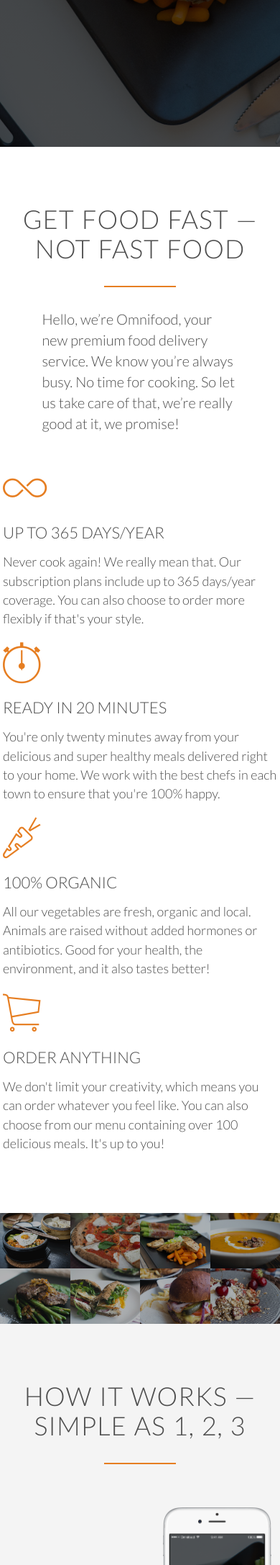
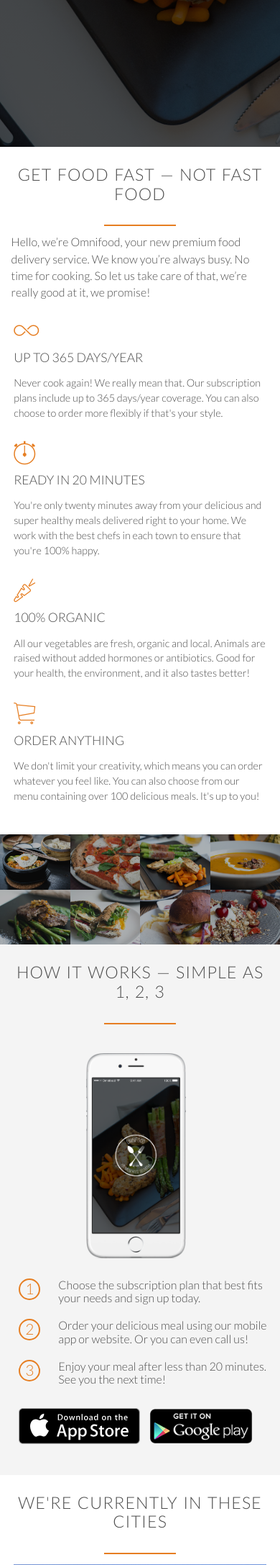
Before and after one commit to cliver1956/omnifood, a PHP site: page / in a window 390 px wide; the page is wider, and only the part inside the window is pictured. Shown: the part 640-2814 px from the top of that part at 72% size. Run offline with PHP 8.4, Linux system fonts and the light colour scheme.

Commit message:
Add queries.css for responsiveness

```diff
--- a/index.html
+++ b/index.html
@@ -7,6 +7,7 @@
     <link rel="stylesheet" type="text/css" href="vendors/css/normalize.css">
     <link rel="stylesheet" type="text/css" href="vendors/css/grid.css">
     <link rel="stylesheet" type="text/css" href="resources/css/style.css">
+    <link rel="stylesheet" type="text/css" href="resources/css/queries.css">
     <link rel="stylesheet" type="text/css" href="https://cdnjs.cloudflare.com/ajax/libs/ionicons/2.0.1/css/ionicons.css">
     <link href="https://fonts.googleapis.com/css?family=Lato:100,300,300i,400&display=swap" rel="stylesheet">
     <title>Omnifood</title>
@@ -15,7 +16,7 @@
     <header>
         <nav>
             <div class="row">
-                <img class="logo" src="/resources/img/logo-white.png" alt="Omnifood Logo">
+                <img src="resources/img/logo-white.png" alt="Omnifood Logo" class="logo">
                 <ul class="main-nav">
                     <li><a href="#">Food delivery</a></li>
                     <li><a href="#">How it works </a></li>
--- /dev/null
+++ b/resources/css/queries.css
@@ -0,0 +1,92 @@
+
+/* Big tablet to 1200px for widths smaller than the 1140px row */
+@media only screen and (max-width: 1200px) {
+    .hero-text-box {
+        width: 100%;
+        padding: 0 2%;
+    }
+
+    .row { padding: 2%; }
+}
+
+/* Small tablet to big tablet from 768 to 1023px */
+@media only screen and (max-width: 1023px) {
+    body {font-size: 18px;}
+    section {padding: 60px 0;}
+    .long-copy {
+        width: 80%;
+        margin-left: 10%;
+    }
+
+    .steps-box { margin-top: 10px; }
+    .steps-box:last-child { margin-top: 10px; }
+    .works-step { margin-bottom: 40px; }
+    .works-step:last-of-type { margin-bottom: 60px; }
+    .app-screen { width: 50%;}
+    .icon-small {
+        width: 17px;
+        margin-right: 5px;
+    }
+    .city-feature { font-size: 80%; }
+
+    .plan-box {
+        width: 100%;
+        margin-left: 0%;
+    }
+
+    .plan-price { font-size: 250%;}
+
+    .contact-form { width: 80%; }
+
+    footer { font-size: 72%;}
+}
+
+
+
+
+/* Small phones to small tablets from 481px to 767px */
+@media only screen and (max-width: 767px) {
+    body { font-size: 16px; }
+    section { padding: 30px 0; }
+    .row,
+    .hero-text-box { padding: 0 4%; }
+    .col {
+        width: 100%;
+        margin: 0 0 4% 0;}
+    .main-nav {display: none;}
+    .long-copy {
+        width: 100%;
+        margin-left: 0%;
+    }
+    h1 {font-size: 150%;}
+    h2 {font-size: 145%; margin-bottom: 10px;}
+    .icon-big {font-size: 250%; margin-bottom: 5px;}
+    .section-features .long-copy { margin-bottom: 15px; }
+    .app-screen { width: 40%; }
+    .steps-box:first-child { text-align: center; }
+    .works-step { margin-bottom: 20px; }
+    .works-step:last-of-type {
+        margin-bottom: 30px;
+    }
+    .works-step div {
+        height: 30px;
+        width: 30px;
+        padding: 0px;
+        font-size: 130%;
+    }
+    footer {
+        padding: 20px;
+    }
+
+    .footer-nav,
+    .social-links {
+        float: none;
+        text-align: center;
+    }
+}
+
+/* Small phones from 0 to 480px */
+@media only screen and (max-width: 480px) {
+    section { padding: 25px 0;}
+    .contact-form { width: 100%;}
+}
--- a/resources/css/style.css
+++ b/resources/css/style.css
@@ -8,13 +8,15 @@
     box-sizing: border-box;
 }
 
-html {
+html,
+body {
     background-color: #fff;
     color: rgb(77, 77, 77);
     font-family: 'Lato', 'Arial', sans-serif;
     font-weight: 300;
     font-size: 20px;
     text-rendering: optimizeLegibility;
+    overflow-x: hidden;
 }
 
 .clearfix {zoom: 1;}
```
